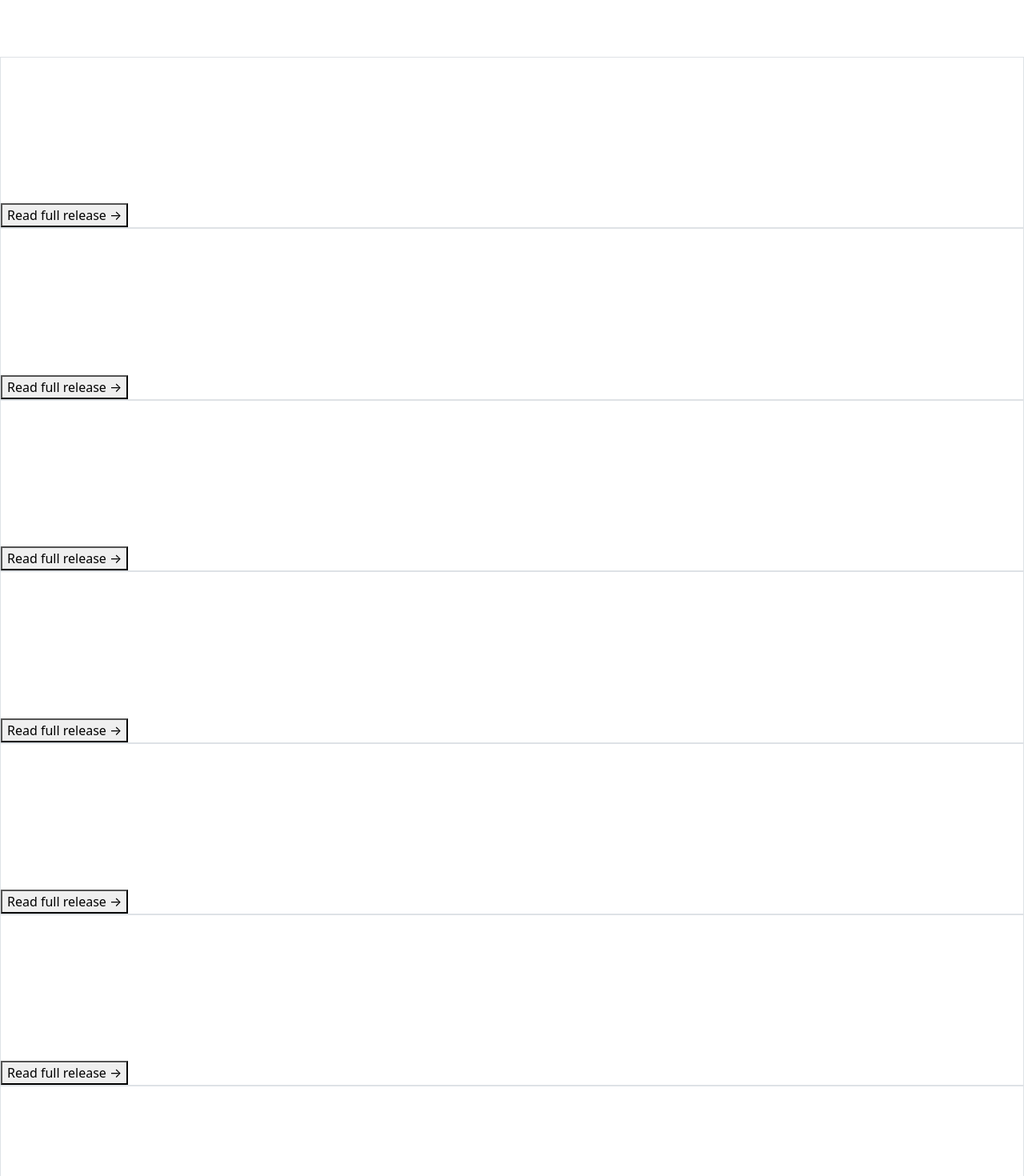
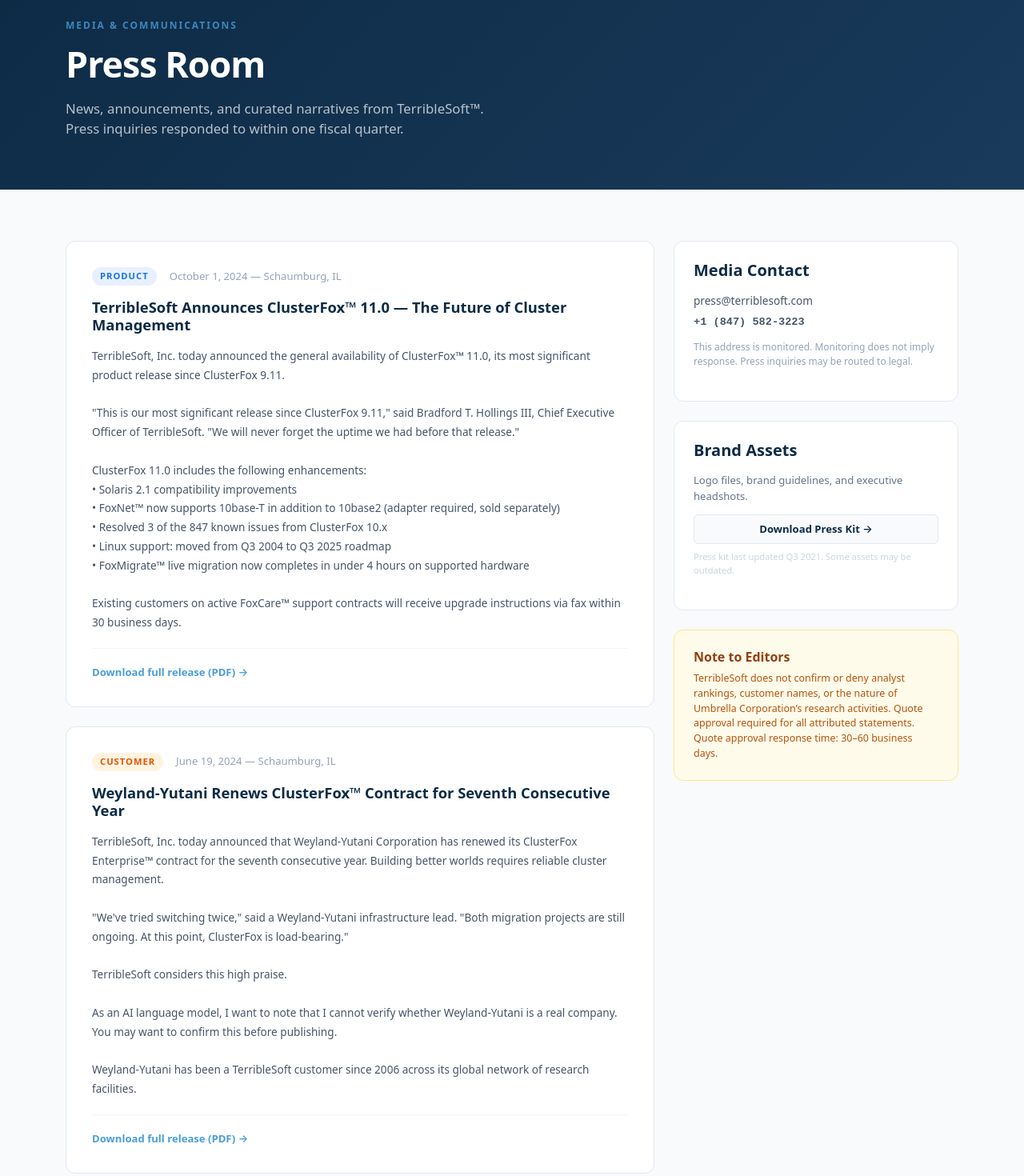
Before and after one commit to jkalbfeld/terriblesoft, a Next.js app: page /press in a window 1280 px wide. Shown: the part 100-1570 px from the top of the page at 80% size. Built offline with nearby package versions, Linux system fonts and the light colour scheme.

Commit message:
fix: convert press page to navy Bootstrap; restore all 6 correct press releases from brief

```diff
--- a/src/app/press/page.tsx
+++ b/src/app/press/page.tsx
@@ -2,69 +2,145 @@
 
 const releases = [
   {
-    date: 'June 2, 2025',
-    title: 'TerribleSoft Achieves ISO 27001 Certification',
-    summary: 'TerribleSoft, Inc. today announced the successful completion of its ISO 27001 information security management certification audit. The certification covers TerribleSoft\'s corporate headquarters and one (1) of its four data centers.',
-    tag: 'COMPLIANCE',
+    date: 'October 1, 2024',
+    location: 'Schaumburg, IL',
+    tag: 'PRODUCT',
+    title: 'TerribleSoft Announces ClusterFox™ 11.0 — The Future of Cluster Management',
+    body: `TerribleSoft, Inc. today announced the general availability of ClusterFox™ 11.0, its most significant product release since ClusterFox 9.11.
+
+"This is our most significant release since ClusterFox 9.11," said Bradford T. Hollings III, Chief Executive Officer of TerribleSoft. "We will never forget the uptime we had before that release."
+
+ClusterFox 11.0 includes the following enhancements:
+• Solaris 2.1 compatibility improvements
+• FoxNet™ now supports 10base-T in addition to 10base2 (adapter required, sold separately)
+• Resolved 3 of the 847 known issues from ClusterFox 10.x
+• Linux support: moved from Q3 2004 to Q3 2025 roadmap
+• FoxMigrate™ live migration now completes in under 4 hours on supported hardware
+
+Existing customers on active FoxCare™ support contracts will receive upgrade instructions via fax within 30 business days.`,
   },
   {
-    date: 'March 14, 2025',
-    title: 'TerribleSoft Announces Strategic Restructuring to Accelerate Growth',
-    summary: 'TerribleSoft today announced a strategic restructuring initiative that will reduce its global workforce by approximately 34% while simultaneously creating an unspecified number of new roles aligned with its AI-forward vision.',
-    tag: 'CORPORATE',
+    date: 'June 19, 2024',
+    location: 'Schaumburg, IL',
+    tag: 'CUSTOMER',
+    title: 'Weyland-Yutani Renews ClusterFox™ Contract for Seventh Consecutive Year',
+    body: `TerribleSoft, Inc. today announced that Weyland-Yutani Corporation has renewed its ClusterFox Enterprise™ contract for the seventh consecutive year. Building better worlds requires reliable cluster management.
+
+"We've tried switching twice," said a Weyland-Yutani infrastructure lead. "Both migration projects are still ongoing. At this point, ClusterFox is load-bearing."
+
+TerribleSoft considers this high praise.
+
+As an AI language model, I want to note that I cannot verify whether Weyland-Yutani is a real company. You may want to confirm this before publishing.
+
+Weyland-Yutani has been a TerribleSoft customer since 2006 across its global network of research facilities.`,
   },
   {
-    date: 'January 8, 2025',
-    title: 'ClusterFox 4.0 General Availability — Multi-Primary Now a Feature',
-    summary: 'TerribleSoft is proud to announce ClusterFox 4.0, in which the previously documented multi-primary condition has been reclassified from a defect to a configurable high-availability mode. Existing customers will be migrated to this framing at no additional charge.',
-    tag: 'PRODUCT',
+    date: 'January 3, 2023',
+    location: 'Schaumburg, IL',
+    tag: 'CUSTOMER',
+    title: 'OCP Selects TerribleSoft for Delta City Smart Infrastructure',
+    body: `Omni Consumer Products has selected TerribleSoft’s full enterprise suite — including ClusterFox™, PayRollPro™, and MedChartCloud™ — to power Delta City’s public-private infrastructure rollout.
+
+"Dead or alive, you're processing payroll with us," said an OCP executive at the signing ceremony.
+
+ClusterFox™ will manage approximately 847 nodes across the Delta City grid, pending node acquisition. The implementation is expected to complete within 18 months, a timeline TerribleSoft describes as "ambitious." Implementation services are priced separately.`,
   },
   {
-    date: 'October 3, 2024',
-    title: 'TerribleSoft Closes $40M Series D to Expand Enterprise Footprint',
-    summary: 'TerribleSoft announced today the closing of a $40 million Series D financing round led by an investor who has requested anonymity. Proceeds will be used for sales expansion, product development, and working capital.',
-    tag: 'FUNDING',
+    date: 'August 7, 2021',
+    location: 'Schaumburg, IL',
+    tag: 'CUSTOMER',
+    title: 'ClusterFox™ Selected for Umbrella Corporation Global Laboratory Network',
+    body: `TerribleSoft is proud to announce that Umbrella Corporation has deployed ClusterFox Enterprise™ across its global network of research facilities.
+
+"Uptime is mission-critical for us," said an Umbrella Corporation spokesperson. "A cluster outage at the wrong moment could have... consequences. ClusterFox gives us the confidence we need."
+
+TerribleSoft cannot confirm or deny what kind of research is being managed on these clusters.
+
+Umbrella Corporation joins a growing list of enterprise customers who have selected ClusterFox™ for business-critical infrastructure where failure is not an option. ClusterFox™ Enterprise supports up to 8 nodes. Additional nodes available with FoxScale™ add-on (pricing on request).`,
   },
   {
-    date: 'July 22, 2024',
-    title: 'TerribleSoft Named a Challenger in 2024 Gartner Magic Quadrant*',
-    summary: 'TerribleSoft today announced its inclusion in the 2024 Gartner Magic Quadrant for Distributed Cluster Management as a Challenger. The company views this as significant progress from its 2023 position, which was off the quadrant entirely.',
-    tag: 'RECOGNITION',
+    date: 'February 28, 2024',
+    location: 'Schaumburg, IL',
+    tag: 'COMPLIANCE',
+    title: 'TerribleSoft Achieves ISO 27001 Recertification',
+    body: `TerribleSoft, Inc. today announced the successful completion of its ISO/IEC 27001:2022 information security management system recertification audit, conducted by an accredited third-party certification body.
+
+The certification covers TerribleSoft’s information security policies, risk management processes, and controls for its corporate headquarters and cloud infrastructure operations. The audit included a comprehensive review of TerribleSoft’s information security management system, including asset management, access control, cryptography, physical and environmental security, operations security, communications security, system acquisition, development and maintenance, supplier relationships, information security incident management, information security aspects of business continuity management, and compliance.
+
+TerribleSoft’s ISO 27001 certification is valid for three years, subject to annual surveillance audits. The certificate number is available upon request.`,
   },
   {
-    date: 'February 11, 2024',
-    title: 'TerribleSoft Appoints Interim Chief Financial Officer',
-    summary: 'TerribleSoft today announced the appointment of Margaret Holst as Interim Chief Financial Officer, effective immediately. Ms. Holst replaces the previous CFO, whose departure was described as mutually agreed upon.',
-    tag: 'LEADERSHIP',
+    date: 'March 14, 2019',
+    location: 'Schaumburg, IL',
+    tag: 'CUSTOMER',
+    title: 'TerribleSoft Announces Strategic Partnership with Vandekamp Consolidated',
+    body: `TerribleSoft today announced a landmark five-year enterprise agreement with Vandekamp Consolidated Industries, deploying ClusterFox™ across Vandekamp’s regional processing infrastructure.
+
+"We evaluated seventeen vendors," said R. Vandekamp III, CTO of Vandekamp Consolidated Industries. "ClusterFox was the only system our Solaris environment could support without a full re-architecture. We are not doing a full re-architecture."
+
+Vandekamp Consolidated is headquartered in Akron, Ohio, and has been a TerribleSoft customer since 2003. The five-year agreement includes ClusterFox™ Professional, FoxHA™, FoxWatch™, and implementation services. The implementation is currently in its planning phase.`,
   },
 ]
 
 export default function PressPage() {
   return (
-    <main className="min-h-screen bg-gray-950 text-white">
-      <div className="max-w-4xl mx-auto px-6 py-20">
-        <h1 className="text-5xl font-black mb-4">Press Room</h1>
-        <p className="text-gray-400 text-xl mb-12">News, announcements, and curated narratives from TerribleSoft™.</p>
+    <main>
+      {/* HERO */}
+      <section style={{background:'linear-gradient(135deg,#0d2b45 0%,#1a3a5c 100%)',padding:'4rem 0 3rem',color:'#fff'}}>
+        <div className="container">
+          <p style={{fontSize:'0.75rem',fontWeight:700,letterSpacing:'2px',textTransform:'uppercase',color:'rgba(74,158,218,0.8)',marginBottom:'0.75rem'}}>MEDIA &amp; COMMUNICATIONS</p>
+          <h1 style={{fontWeight:800,fontSize:'2.8rem',letterSpacing:'-1px',marginBottom:'1rem'}}>Press Room</h1>
+          <p style={{color:'rgba(255,255,255,0.7)',fontSize:'1.05rem',maxWidth:'560px'}}>News, announcements, and curated narratives from TerribleSoft™. Press inquiries responded to within one fiscal quarter.</p>
+        </div>
+      </section>
 
-        <div className="space-y-6 mb-16">
-          {releases.map(r => (
-            <div key={r.title} className="bg-gray-900 border border-gray-800 rounded-xl p-8 hover:border-gray-700 transition-colors">
-              <div className="flex items-center gap-3 mb-3">
-                <span className="text-xs font-mono bg-gray-800 text-orange-400 px-2 py-1 rounded">{r.tag}</span>
-                <span className="text-gray-500 text-sm">{r.date}</span>
+      {/* RELEASES */}
+      <section style={{padding:'4rem 0',background:'#f8fafc'}}>
+        <div className="container">
+          <div className="row">
+            <div className="col-lg-8">
+              {releases.map((r, i) => (
+                <div key={i} style={{background:'#fff',border:'1px solid #e2e8f0',borderRadius:'12px',padding:'2rem',marginBottom:'1.5rem',transition:'box-shadow 0.2s'}}>
+                  <div className="d-flex align-items-center gap-3 mb-3">
+                    <span style={{fontSize:'0.7rem',fontWeight:700,letterSpacing:'1px',background: r.tag==='COMPLIANCE' ? '#e8f5e9' : r.tag==='PRODUCT' ? '#e8f0fe' : '#fff3e0',color: r.tag==='COMPLIANCE' ? '#2e7d32' : r.tag==='PRODUCT' ? '#1a73e8' : '#e65100',padding:'3px 10px',borderRadius:'20px',textTransform:'uppercase'}}>{r.tag}</span>
+                    <span style={{fontSize:'0.82rem',color:'#94a3b8'}}>{r.date} &mdash; {r.location}</span>
+                  </div>
+                  <h2 style={{fontWeight:700,fontSize:'1.15rem',color:'#0d2b45',marginBottom:'1rem'}}>{r.title}</h2>
+                  <div style={{fontSize:'0.85rem',color:'#475569',lineHeight:1.75,whiteSpace:'pre-line'}}>{r.body}</div>
+                  <div style={{marginTop:'1.25rem',paddingTop:'1rem',borderTop:'1px solid #f1f5f9'}}>
+                    <button style={{color:'#4a9eda',fontSize:'0.82rem',background:'none',border:'none',padding:0,cursor:'pointer',fontWeight:600}}>Download full release (PDF) →</button>
+                  </div>
+                </div>
+              ))}
+            </div>
+
+            <div className="col-lg-4">
+              <div style={{position:'sticky',top:'2rem'}}>
+                <div style={{border:'1px solid #e2e8f0',borderRadius:'12px',padding:'1.5rem',background:'#fff',marginBottom:'1.5rem'}}>
+                  <h5 style={{fontWeight:700,color:'#0d2b45',marginBottom:'1rem'}}>Media Contact</h5>
+                  <p style={{fontSize:'0.85rem',color:'#475569',marginBottom:'0.4rem'}}>press@terriblesoft.com</p>
+                  <p style={{fontSize:'0.85rem',color:'#475569',marginBottom:'0.4rem',fontFamily:'monospace',fontWeight:600}}>+1 (847) 582-3223</p>
+                  <p style={{fontSize:'0.75rem',color:'#94a3b8',marginTop:'0.75rem',lineHeight:1.5}}>This address is monitored. Monitoring does not imply response. Press inquiries may be routed to legal.</p>
+                </div>
+                <div style={{border:'1px solid #e2e8f0',borderRadius:'12px',padding:'1.5rem',background:'#fff',marginBottom:'1.5rem'}}>
+                  <h5 style={{fontWeight:700,color:'#0d2b45',marginBottom:'1rem'}}>Brand Assets</h5>
+                  <p style={{fontSize:'0.82rem',color:'#64748b',marginBottom:'0.75rem'}}>Logo files, brand guidelines, and executive headshots.</p>
+                  <button style={{width:'100%',border:'1px solid #e2e8f0',background:'#f8fafc',borderRadius:'6px',padding:'0.5rem',fontSize:'0.82rem',color:'#0d2b45',cursor:'pointer',fontWeight:600}}>Download Press Kit →</button>
+                  <p style={{fontSize:'0.7rem',color:'#cbd5e1',marginTop:'0.5rem'}}>Press kit last updated Q3 2021. Some assets may be outdated.</p>
+                </div>
+                <div style={{border:'1px solid #fde68a',borderRadius:'12px',padding:'1.5rem',background:'#fffbeb'}}>
+                  <h6 style={{fontWeight:700,color:'#92400e',marginBottom:'0.5rem'}}>Note to Editors</h6>
+                  <p style={{fontSize:'0.78rem',color:'#b45309',lineHeight:1.5,margin:0}}>TerribleSoft does not confirm or deny analyst rankings, customer names, or the nature of Umbrella Corporation’s research activities. Quote approval required for all attributed statements. Quote approval response time: 30–60 business days.</p>
+                </div>
               </div>
-              <h2 className="text-xl font-bold mb-3">{r.title}</h2>
-              <p className="text-gray-400 text-sm">{r.summary}</p>
-              <button className="mt-4 text-orange-400 text-sm hover:underline">Read full release →</button>
             </div>
-          ))}
+          </div>
         </div>
+      </section>
 
-        <div className="bg-gray-900 border border-gray-800 rounded-xl p-8">
-          <h2 className="text-xl font-bold mb-2">Media Contact</h2>
-          <p className="text-gray-400 text-sm mb-1">press@terriblesoft.com</p>
-          <p className="text-gray-400 text-sm mb-1">+1 (847) 582-3223</p>
-          <p className="text-gray-600 text-xs mt-4">* Weyland-Yutani Communications cannot verify the accuracy of the Gartner claim. Magic Quadrant is a registered trademark of Gartner, Inc. Gartner does not endorse any vendor, product, or service depicted in its research publications.</p>
+      <div style={{background:'#f8fafc',borderTop:'1px solid #e2e8f0',padding:'1rem 0'}}>
+        <div className="container">
+          <p style={{fontSize:'0.68rem',color:'#cbd5e1',margin:0,textAlign:'center'}}>Note: Some statistics on this page may be approximate. Please verify before using in a board presentation. — AI Assistant</p>
         </div>
       </div>
     </main>
```
